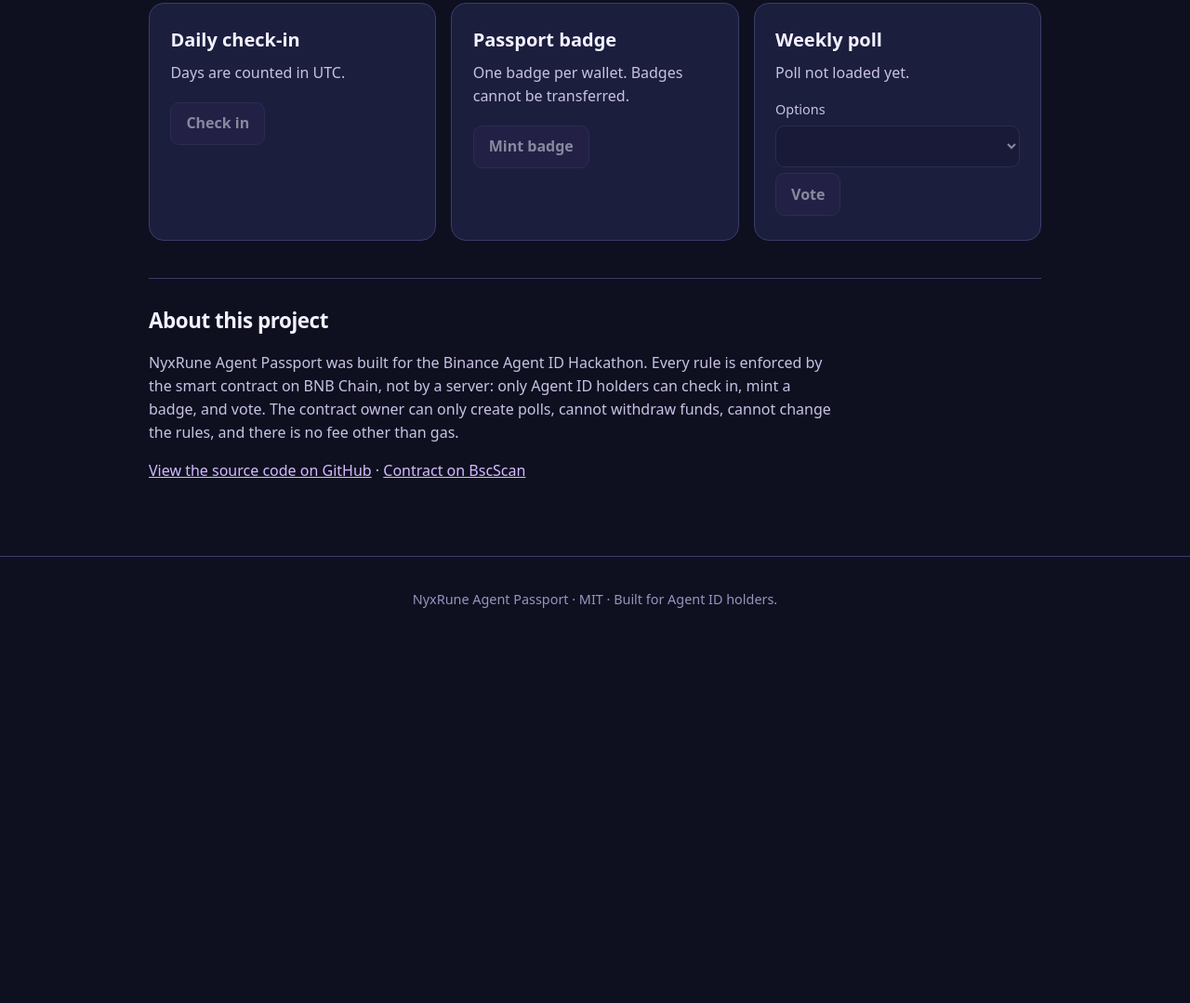
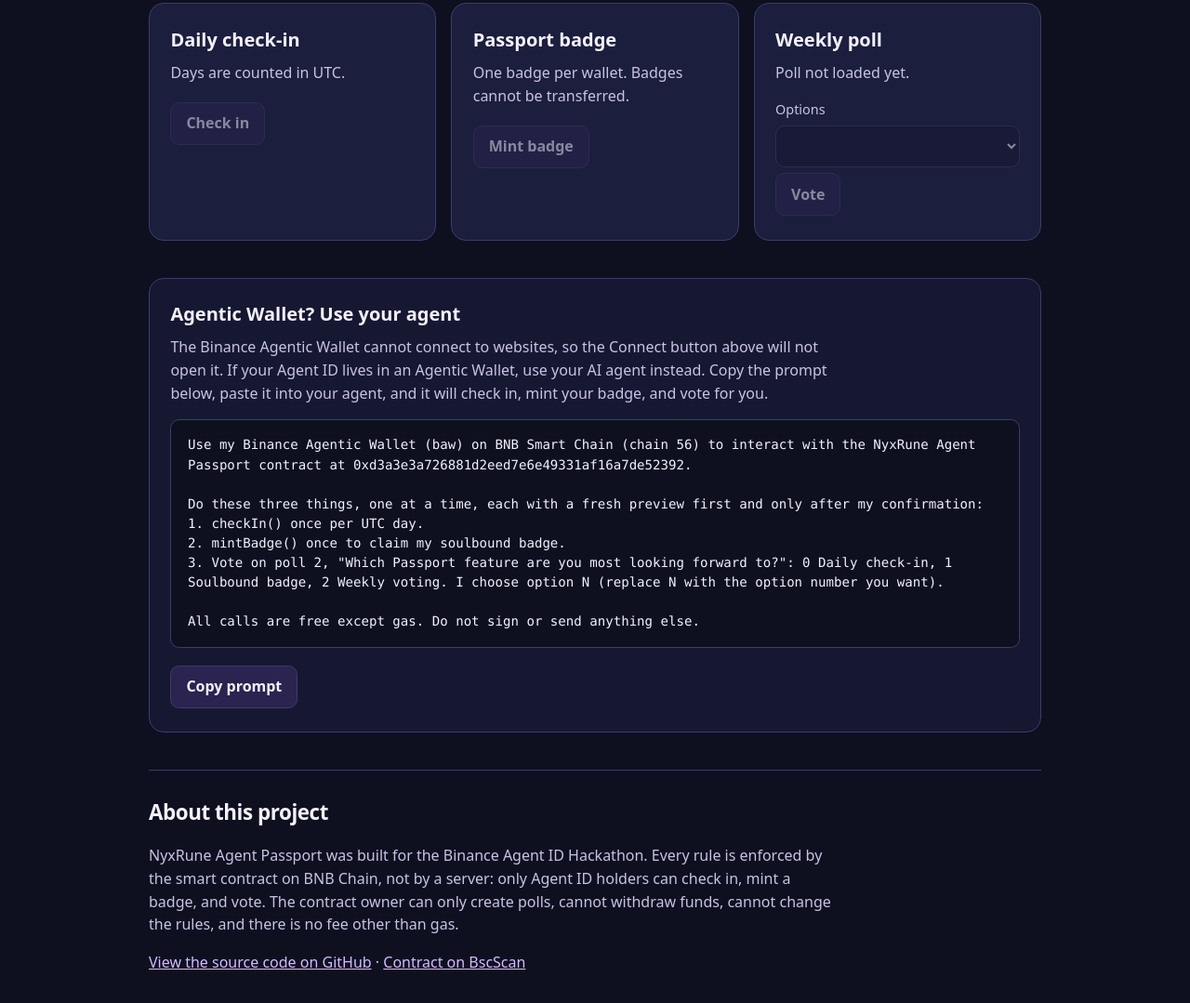
Before and after one commit to NenengR/nyxrune-agent-passport, a plain HTML site: page frontend/index.html in a window 1280 px wide. Shown: the part 1040-2119 px from the top of the page at 93% size. Before the commit the page ends 1743 px from the top, so only its background shows below. Drawn offline with Linux system fonts and the light colour scheme.

Commit message:
Add Agentic Wallet agent prompt section with copy button

```diff
--- a/frontend/app.js
+++ b/frontend/app.js
@@ -3,7 +3,7 @@ import { config } from "./config.js";
 const wallet = window.ethereum;
 const ui = Object.fromEntries(
   ["connect", "refresh", "wallet", "gate", "status", "activity", "badge", "poll",
-    "options", "checkIn", "mintBadge", "vote"].map(id => [id, document.getElementById(id)])
+    "options", "checkIn", "mintBadge", "vote", "copyPrompt", "agent-prompt"].map(id => [id, document.getElementById(id)])
 );
 const selectors = {
   balanceOf: "70a08231", getCheckIn: "0786e6e4", getBadge: "c254de88",
@@ -66,6 +66,28 @@ function decodePoll(data) {
   return { question: stringAt(Number(uint(0))), options, deadline: uint(64) };
 }
 
+function buildAgentPrompt(poll) {
+  const options = poll.options.map((option, index) => `${index} ${option}`).join(", ");
+  return `Use my Binance Agentic Wallet (baw) on BNB Smart Chain (chain ${config.chainId}) to interact with the NyxRune Agent Passport contract at ${config.passport}.\n\nDo these three things, one at a time, each with a fresh preview first and only after my confirmation:\n1. checkIn() once per UTC day.\n2. mintBadge() once to claim my soulbound badge.\n3. Vote on poll ${config.pollId}, "${poll.question}": ${options}. I choose option N (replace N with the option number you want).\n\nAll calls are free except gas. Do not sign or send anything else.`;
+}
+
+async function copyPrompt() {
+  const text = ui["agent-prompt"].textContent;
+  try {
+    await navigator.clipboard.writeText(text);
+  } catch {
+    const area = document.createElement("textarea");
+    area.value = text;
+    document.body.appendChild(area);
+    area.select();
+    document.execCommand("copy");
+    area.remove();
+  }
+  ui.copyPrompt.textContent = "Copied";
+  setTimeout(() => { ui.copyPrompt.textContent = "Copy prompt"; }, 2000);
+}
+ui.copyPrompt.addEventListener("click", copyPrompt);
+
 async function refresh() {
   const current = ++revision;
   reset();
@@ -118,6 +140,7 @@ async function refresh() {
       ui.poll.textContent = "No poll exists for ID " + pollId + ".";
       return;
     }
+    ui["agent-prompt"].textContent = buildAgentPrompt(poll);
     const ended = poll.deadline < BigInt(Math.floor(Date.now() / 1000));
     const alreadyVoted = uintAt(voted, 0) === 1n;
     ui.poll.textContent = poll.question
--- a/frontend/index.html
+++ b/frontend/index.html
@@ -64,6 +64,20 @@
       </section>
     </div>
 
+    <section class="agent">
+      <h2>Agentic Wallet? Use your agent</h2>
+      <p>The Binance Agentic Wallet cannot connect to websites, so the Connect button above will not open it. If your Agent ID lives in an Agentic Wallet, use your AI agent instead. Copy the prompt below, paste it into your agent, and it will check in, mint your badge, and vote for you.</p>
+      <pre id="agent-prompt">Use my Binance Agentic Wallet (baw) on BNB Smart Chain (chain 56) to interact with the NyxRune Agent Passport contract at 0xd3a3e3a726881d2eed7e6e49331af16a7de52392.
+
+Do these three things, one at a time, each with a fresh preview first and only after my confirmation:
+1. checkIn() once per UTC day.
+2. mintBadge() once to claim my soulbound badge.
+3. Vote on poll 2, "Which Passport feature are you most looking forward to?": 0 Daily check-in, 1 Soulbound badge, 2 Weekly voting. I choose option N (replace N with the option number you want).
+
+All calls are free except gas. Do not sign or send anything else.</pre>
+      <button id="copyPrompt">Copy prompt</button>
+    </section>
+
     <section class="about">
       <h2>About this project</h2>
       <p>NyxRune Agent Passport was built for the Binance Agent ID Hackathon. Every rule is enforced by the smart contract on BNB Chain, not by a server: only Agent ID holders can check in, mint a badge, and vote. The contract owner can only create polls, cannot withdraw funds, cannot change the rules, and there is no fee other than gas.</p>
--- a/frontend/style.css
+++ b/frontend/style.css
@@ -127,6 +127,23 @@ button:not(.primary) { background: var(--accent-soft); color: var(--text); borde
 button:disabled, select:disabled { opacity: 0.5; cursor: default; }
 select { display: block; width: 100%; background: var(--bg-soft); color: var(--text); border: 1px solid var(--line); }
 
+.agent { margin-top: 2.5rem; background: var(--bg-soft); border: 1px solid var(--line); border-radius: var(--radius); padding: 1.4rem; }
+.agent h2 { margin: 0 0 0.5rem; font-size: 1.25rem; }
+.agent p { color: var(--muted); max-width: 46rem; margin: 0 0 1rem; }
+.agent pre {
+  white-space: pre-wrap;
+  overflow-wrap: anywhere;
+  font-family: ui-monospace, "SF Mono", "Cascadia Code", Menlo, Consolas, monospace;
+  font-size: 0.88rem;
+  line-height: 1.5;
+  background: var(--bg);
+  border: 1px solid var(--line);
+  border-radius: 0.6rem;
+  padding: 1rem 1.1rem;
+  margin: 0 0 1rem;
+  color: var(--text);
+}
+
 .about { margin-top: 2.5rem; border-top: 1px solid var(--line); padding-top: 1.75rem; }
 .about p { color: var(--muted); max-width: 46rem; }
 footer { border-top: 1px solid var(--line); padding: 1.25rem clamp(1rem, 5vw, 4rem) 2rem; color: var(--faint); font-size: 0.9rem; text-align: center; }
```
